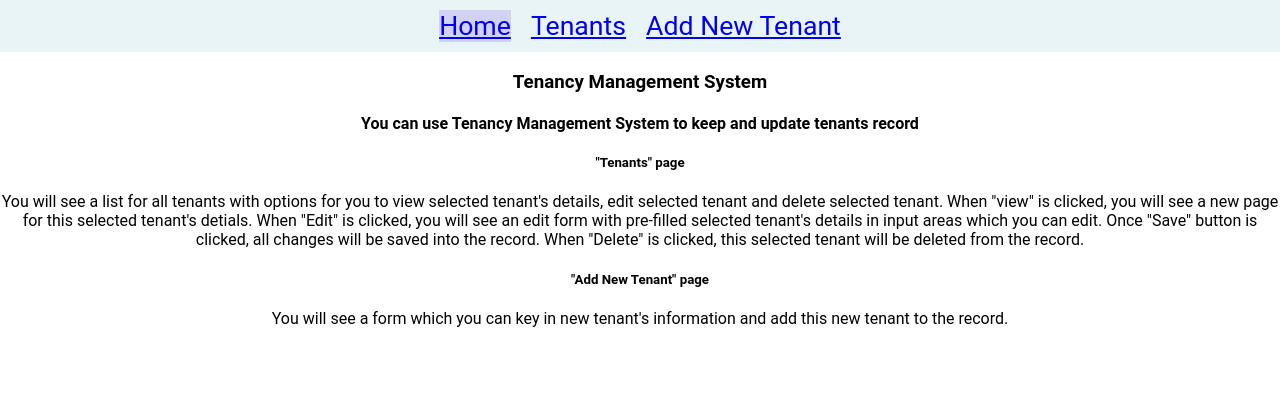
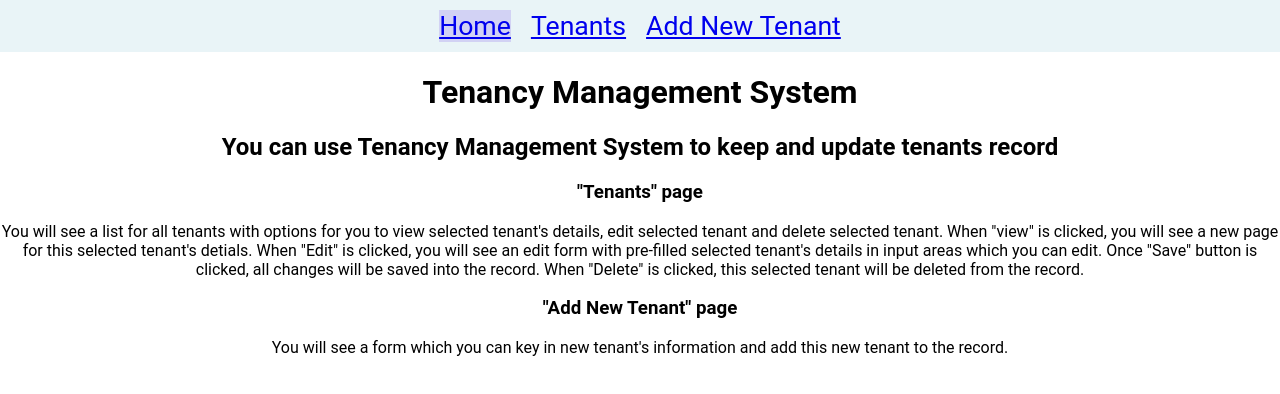
Before and after one commit to Rowanne-H/tenancy-management-fe, a React (Create React App) app: page / in a window 1280 px wide. Shown: the top 394 px of the page. Built offline with nearby package versions, Linux system fonts and the light colour scheme; no server answers.

Commit message:
change home headings

```diff
--- a/src/Home.js
+++ b/src/Home.js
@@ -3,16 +3,16 @@ import React from 'react';
 function Home() {
     return (
         <div id="description">
-            <h3>Tenancy Management System</h3>
-            <h4>You can use Tenancy Management System to keep and update tenants record</h4>
-            <h5> "Tenants" page</h5>
+            <h1>Tenancy Management System</h1>
+            <h2>You can use Tenancy Management System to keep and update tenants record</h2>
+            <h3> "Tenants" page</h3>
             <p>
                 You will see a list for all tenants with options for you to view selected tenant's details, edit selected tenant and delete selected tenant.
                 When "view" is clicked, you will see a new page for this selected tenant's detials.
                 When "Edit" is clicked, you will see an edit form with pre-filled selected tenant's details in input areas which you can edit. Once "Save" button is clicked, all changes will be saved into the record.
                 When "Delete" is clicked, this selected tenant will be deleted from the record.
             </p>
-            <h5>"Add New Tenant" page</h5>
+            <h3>"Add New Tenant" page</h3>
             <p>You will see a form which you can key in new tenant's information and add this new tenant to the record.</p>
         </div>
     )
```
